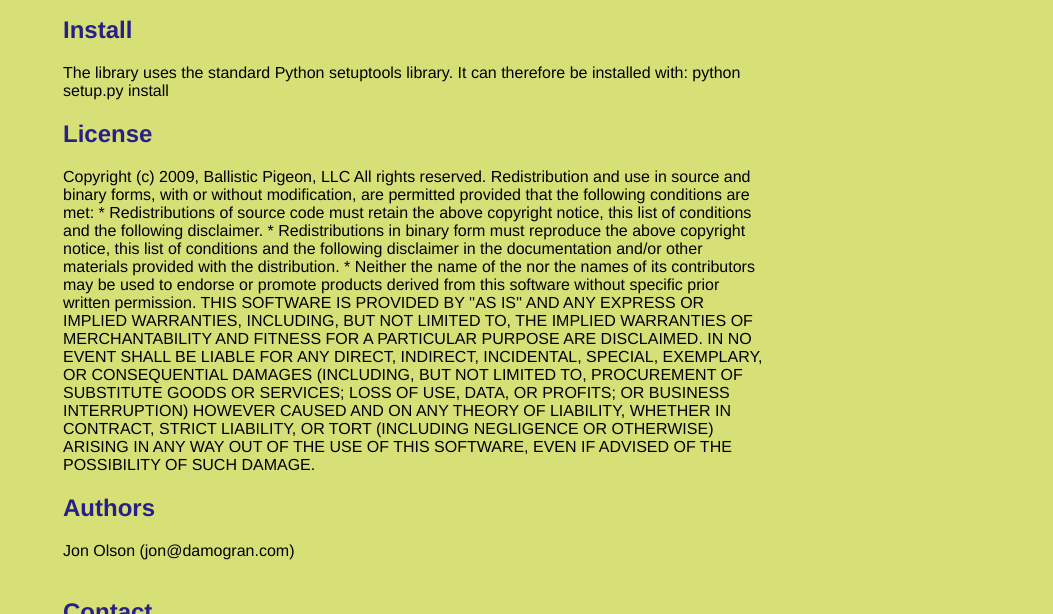
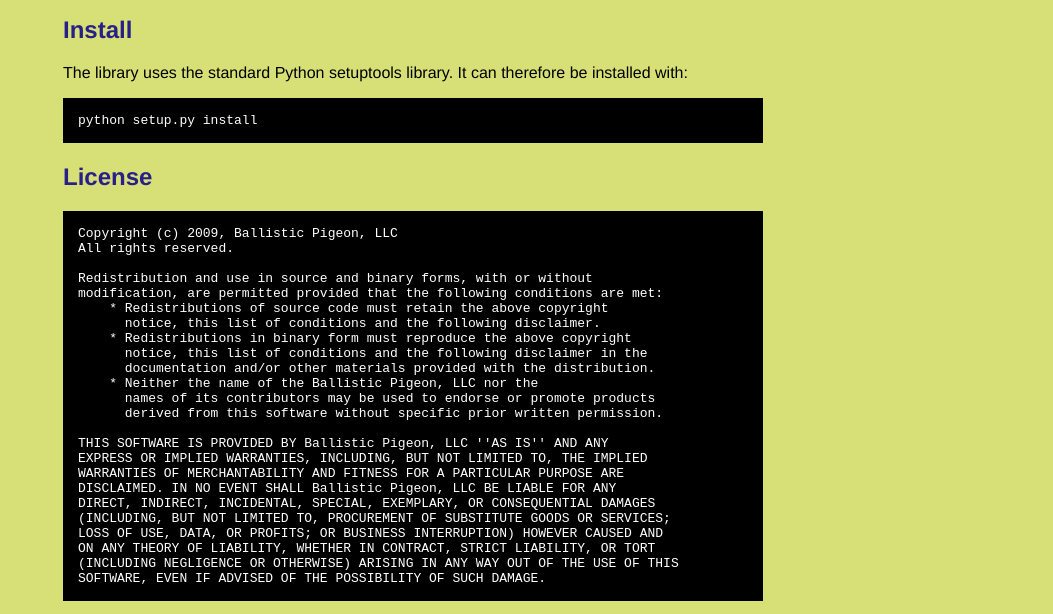
Before and after one commit to jon/pyroomba, a plain HTML site: page index.html in a window 1280 px wide. Shown: the part 336-950 px from the top of the page, without its empty margins (227-1280 px from the left). Drawn offline with Linux system fonts and the light colour scheme.

Commit message:
Fixed formatting issues and license text

```diff
--- a/index.html
+++ b/index.html
@@ -55,11 +55,12 @@
     <p>The iRobot Roomba series of vacuum cleaning robots is an affordable platform for amateur robotics. This library basically maps the Roomba 500 Series Open Interface into Python. Planned functionality includes event-based processing with a run-loop.</p><h2>Dependencies</h2>
 <p>pyserial >= 1.0</p>
 <h2>Install</h2>
-<p>The library uses the standard Python setuptools library. It can therefore be installed with:
-
-python setup.py install</p>
+<p>The library uses the standard Python setuptools library. It can therefore be installed with:</p>
+<p>
+<pre>python setup.py install</pre></p>
 <h2>License</h2>
-<p>Copyright (c) 2009, Ballistic Pigeon, LLC
+<p>
+    <pre>Copyright (c) 2009, Ballistic Pigeon, LLC
 All rights reserved.
 
 Redistribution and use in source and binary forms, with or without
@@ -69,20 +70,20 @@
     * Redistributions in binary form must reproduce the above copyright
       notice, this list of conditions and the following disclaimer in the
       documentation and/or other materials provided with the distribution.
-    * Neither the name of the <organization> nor the
+    * Neither the name of the Ballistic Pigeon, LLC nor the
       names of its contributors may be used to endorse or promote products
       derived from this software without specific prior written permission.
 
-THIS SOFTWARE IS PROVIDED BY <copyright holder> ''AS IS'' AND ANY
+THIS SOFTWARE IS PROVIDED BY Ballistic Pigeon, LLC ''AS IS'' AND ANY
 EXPRESS OR IMPLIED WARRANTIES, INCLUDING, BUT NOT LIMITED TO, THE IMPLIED
 WARRANTIES OF MERCHANTABILITY AND FITNESS FOR A PARTICULAR PURPOSE ARE
-DISCLAIMED. IN NO EVENT SHALL <copyright holder> BE LIABLE FOR ANY
+DISCLAIMED. IN NO EVENT SHALL Ballistic Pigeon, LLC BE LIABLE FOR ANY
 DIRECT, INDIRECT, INCIDENTAL, SPECIAL, EXEMPLARY, OR CONSEQUENTIAL DAMAGES
 (INCLUDING, BUT NOT LIMITED TO, PROCUREMENT OF SUBSTITUTE GOODS OR SERVICES;
 LOSS OF USE, DATA, OR PROFITS; OR BUSINESS INTERRUPTION) HOWEVER CAUSED AND
 ON ANY THEORY OF LIABILITY, WHETHER IN CONTRACT, STRICT LIABILITY, OR TORT
 (INCLUDING NEGLIGENCE OR OTHERWISE) ARISING IN ANY WAY OUT OF THE USE OF THIS
-SOFTWARE, EVEN IF ADVISED OF THE POSSIBILITY OF SUCH DAMAGE.</p>
+SOFTWARE, EVEN IF ADVISED OF THE POSSIBILITY OF SUCH DAMAGE.</pre></p>
 <h2>Authors</h2>
 <p>Jon Olson (jon@damogran.com)
 <br/>
```
